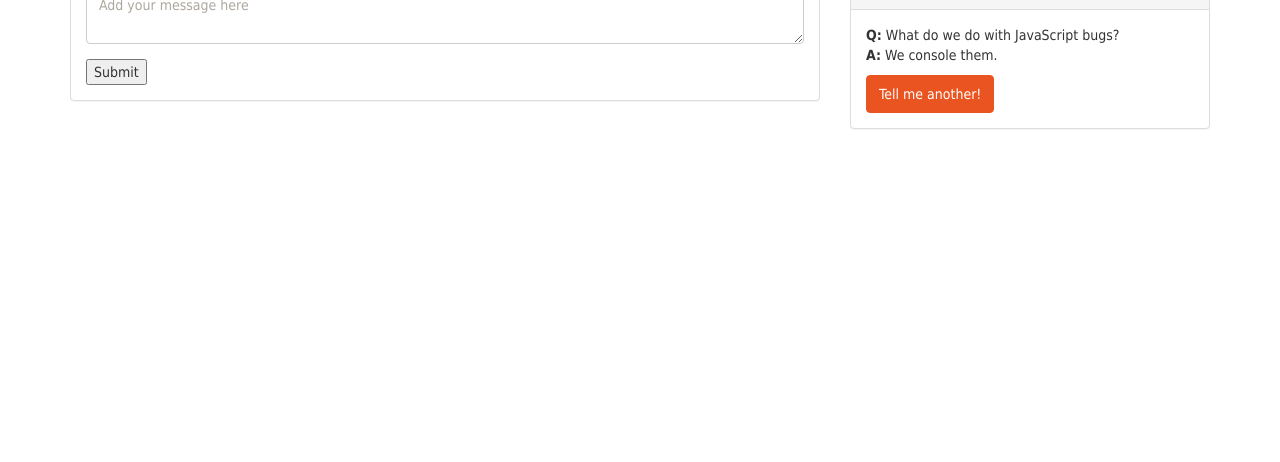
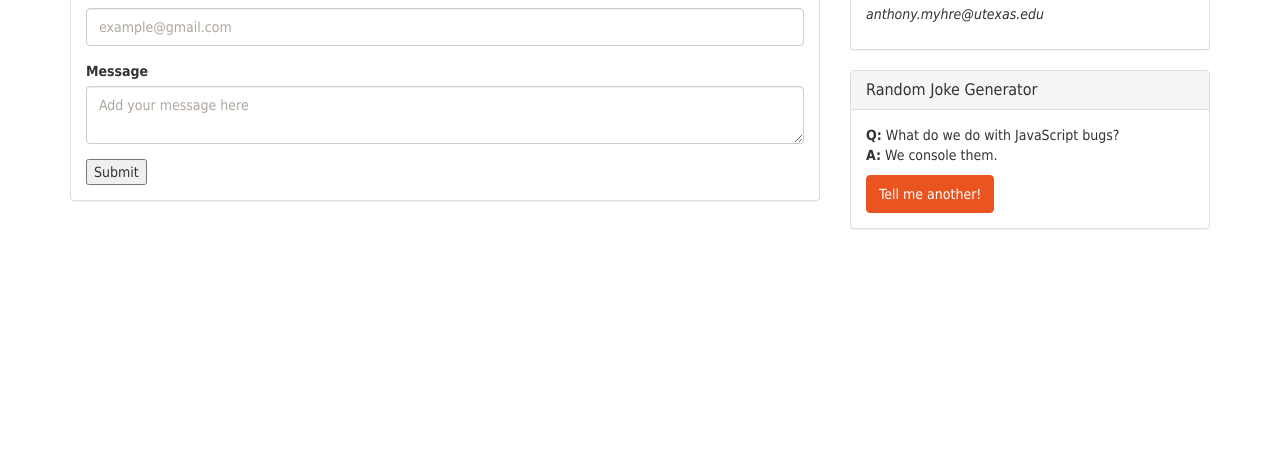
Before and after one commit to amyhre16/Portfolio, a website: page contact.html in a window 1280 px wide. Shown: the part 338-800 px from the top of the page. Drawn offline with nearby package versions, Linux system fonts and the light colour scheme.

Commit message:
Updated styling for container in contact.html

```diff
--- a/contact.html
+++ b/contact.html
@@ -42,7 +42,7 @@
 			</div>
 		</div>
 	</div>
-	<div class="container">
+	<div class="container" style="margin-top: 100px;">
 		<div class="row" style="padding-top: 2em;">
 			<div class="col-sm-8">
 				<div class="panel panel-default">
```
